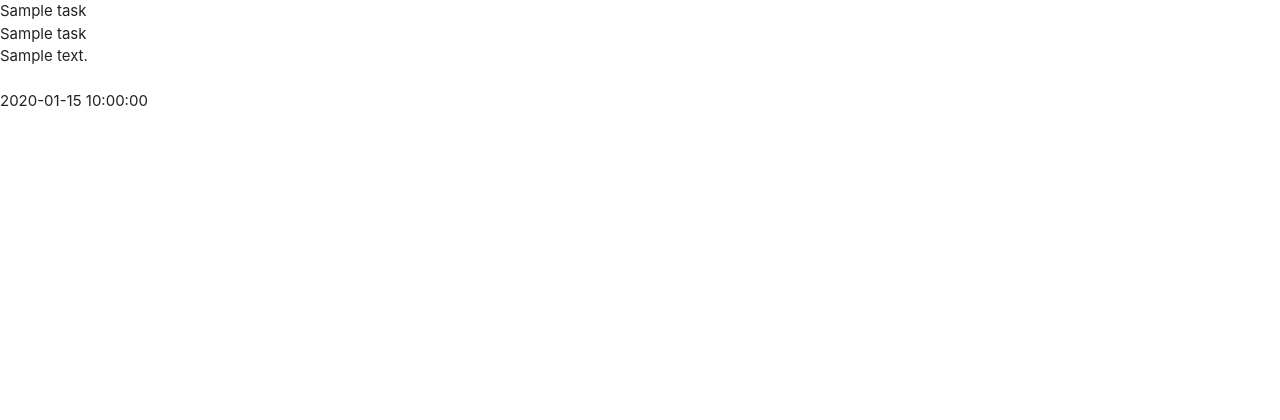
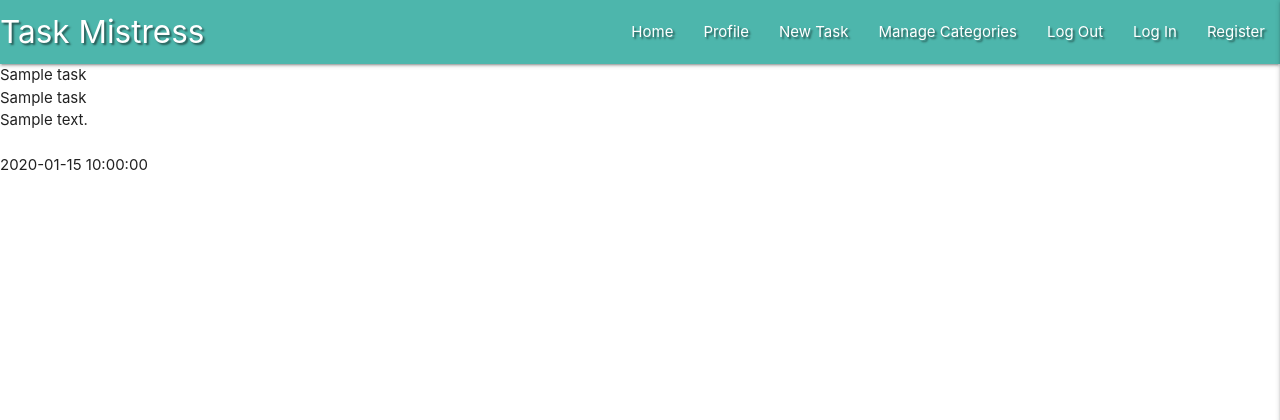
Before and after one commit to Phillip-Healy/Taskmistress, a Flask app: page / in a window 1280 px wide. Shown: the top 420 px of the page. Run offline with Flask 2, Linux system fonts and the light colour scheme; a database or web service that is not in the repository returns one stand-in record (values such as "Sample title"); some libraries are stand-ins or nearby versions.

Commit message:
added navbar from materialize

```diff
--- a/static/css/style.css
+++ b/static/css/style.css
@@ -0,0 +1,3 @@
+.text-shadow {
+    text-shadow: 2px 2px 2px rgba(0, 0, 0, 0.5);
+}
--- a/static/js/script.js
+++ b/static/js/script.js
@@ -0,0 +1,3 @@
+ $(document).ready(function(){
+    $(".sidenav").sidenav({edge: "right"});
+  });
--- a/templates/base.html
+++ b/templates/base.html
@@ -15,6 +15,37 @@
 </head>
 <body>
 
+    <header>
+        <!--- Nav Bar --->
+        <nav class="nav-extended text-shadow teal lighten-2">
+            <div class="nav-wrapper">
+                <a href="{{ url_for('get_tasks') }}" class="brand-logo">Task Mistress</a>
+                <a href="#" data-target="mobile-demo" class="sidenav-trigger right"><i class="fas fa-bars"></i></a>
+                <ul class="right hide-on-med-and-down">
+                    <li><a href="{{ url_for('get_tasks') }}">Home</a></li>
+                    <li><a href="#">Profile</a></li>
+                    <li><a href="#">New Task</a></li>
+                    <li><a href="#">Manage Categories</a></li>
+                    <li><a href="#">Log Out</a></li>
+                    <li><a href="#">Log In</a></li>
+                    <li><a href="#">Register</a></li>
+                </ul>
+            </div>
+        </nav>
+
+        <!--- Mobile Sidenav --->
+        <ul class="sidenav" id="mobile-demo">
+            <li><h4 class="center-align teal lighten-4">Task Mistress</h4></li>
+            <li><a href="{{ url_for('get_tasks') }}">Home</a></li>
+            <li><a href="#">Profile</a></li>
+            <li><a href="#">New Task</a></li>
+            <li><a href="#">Manage Categories</a></li>
+            <li><a href="#">Log Out</a></li>
+            <li><a href="#">Log In</a></li>
+            <li><a href="#">Register</a></li>
+        </ul>
+    </header>
+
     {% block content %}
     {% endblock %}
 
```
